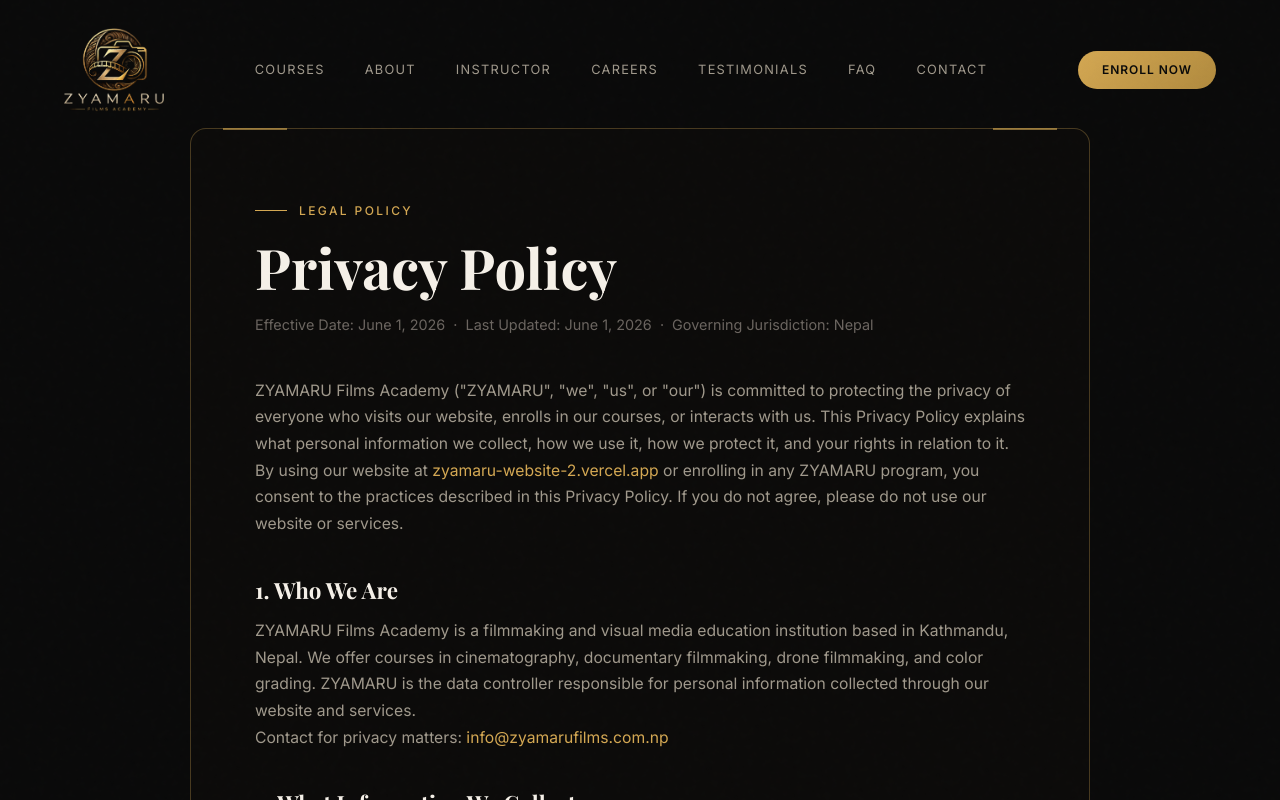
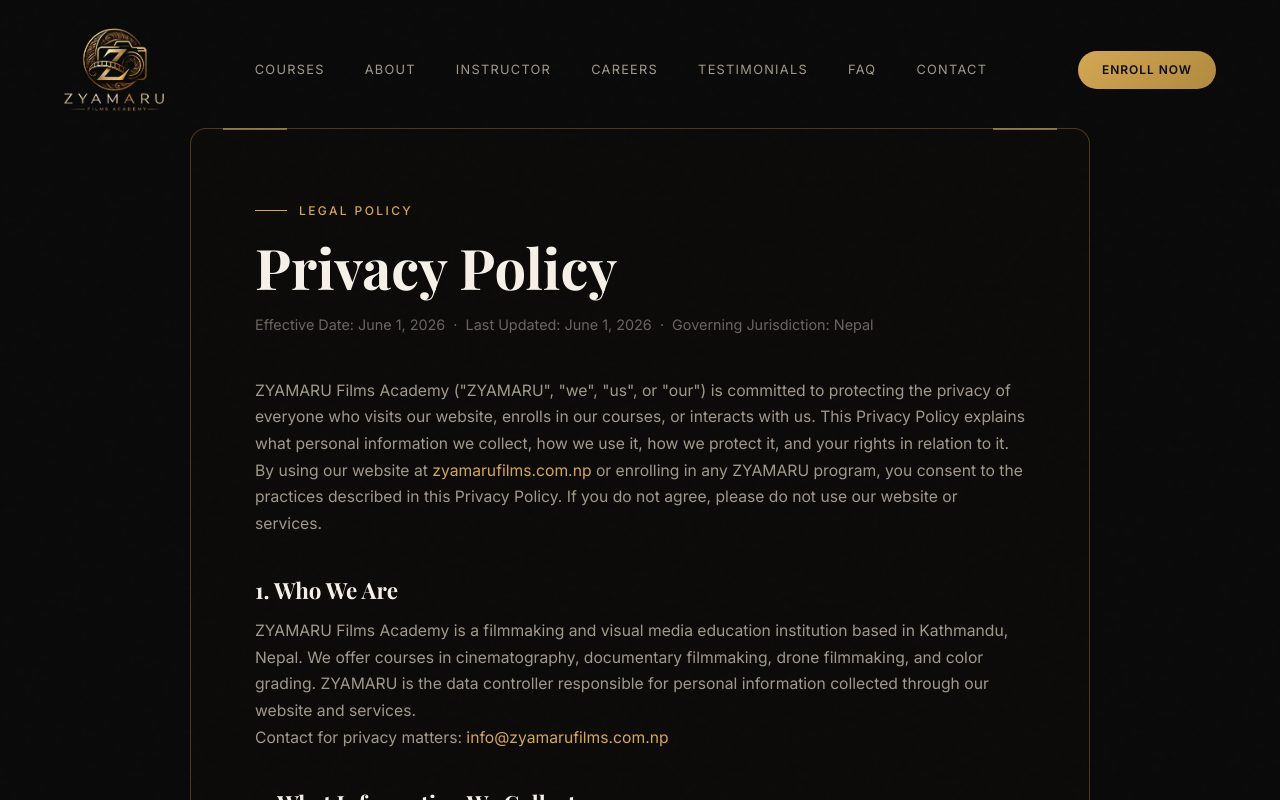
Before and after one commit to Bishes-Maharjan/zyamaru-website-2, a Next.js app: page /privacy in a window 1280 px wide. Shown: the top 800 px of the page. Built offline with nearby package versions, Linux system fonts and the light colour scheme; a web font is replaced by a local one.

Commit message:
website change for terms and privacy

```diff
--- a/app/privacy/page.tsx
+++ b/app/privacy/page.tsx
@@ -65,7 +65,7 @@
                 ZYAMARU Films Academy (&quot;ZYAMARU&quot;, &quot;we&quot;, &quot;us&quot;, or &quot;our&quot;) is committed to protecting the privacy of everyone who visits our website, enrolls in our courses, or interacts with us. This Privacy Policy explains what personal information we collect, how we use it, how we protect it, and your rights in relation to it.
               </p>
               <p style={{ marginBottom: '2rem' }}>
-                By using our website at <span style={{ color: 'var(--color-amber)' }}>zyamaru-website-2.vercel.app</span> or enrolling in any ZYAMARU program, you consent to the practices described in this Privacy Policy. If you do not agree, please do not use our website or services.
+                By using our website at <span style={{ color: 'var(--color-amber)' }}>zyamarufilms.com.np</span> or enrolling in any ZYAMARU program, you consent to the practices described in this Privacy Policy. If you do not agree, please do not use our website or services.
               </p>
 
               <h2 style={{ fontFamily: 'var(--font-heading)', color: 'var(--color-text-primary)', fontSize: '1.4rem', marginTop: '2.5rem', marginBottom: '1rem' }}>
--- a/app/terms/page.tsx
+++ b/app/terms/page.tsx
@@ -62,7 +62,7 @@
 
             <div className="legal-content" style={{ fontSize: '0.98rem', lineHeight: 1.8, color: 'var(--color-text-secondary)' }}>
               <p>
-                Welcome to ZYAMARU Films Academy. By accessing our website at <span style={{ color: 'var(--color-amber)' }}>zyamaru-website-2.vercel.app</span>, enrolling in any course, or using any of our services, you agree to be bound by these Terms of Service. Please read them carefully before proceeding.
+                Welcome to ZYAMARU Films Academy. By accessing our website at <span style={{ color: 'var(--color-amber)' }}>zyamarufilms.com.np</span>, enrolling in any course, or using any of our services, you agree to be bound by these Terms of Service. Please read them carefully before proceeding.
               </p>
               <p style={{ marginBottom: '2rem' }}>
                 These Terms apply to all visitors, students, and anyone who interacts with ZYAMARU&apos;s website, courses, or services. If you do not agree with any part of these Terms, please do not use our website or enroll in our programs.
```
